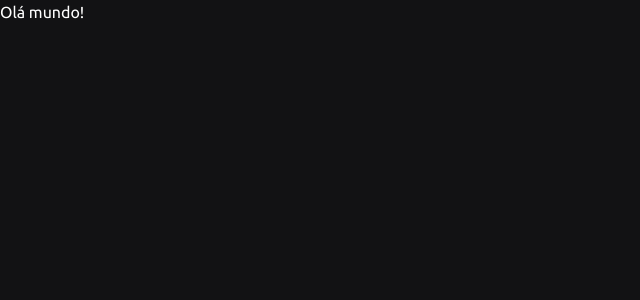
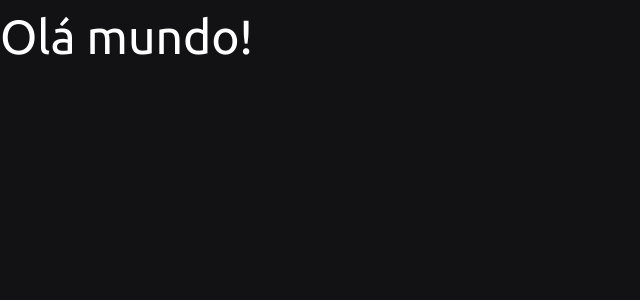
Before and after one commit to Felipe-Emanuel/Pablo-Studio, a Next.js app: page / in a window 1280 px wide. Shown: the top 300 px of the page, without its empty margins (0-640 px from the left). Built offline with nearby package versions, Linux system fonts and the light colour scheme.

Commit message:
✨ feat: Text and Title
Add two new text components

```diff
--- /dev/null
+++ b/src/components/util/Text.tsx
@@ -0,0 +1,34 @@
+import { ReactNode } from "react";
+
+interface TextProps {
+  className?: string;
+  text: ReactNode;
+  title?: string;
+  as?: "span";
+  size?: "xs" | "sm" | "md" | "lg" | "xl" | "2xl";
+  light?: boolean;
+  bold?: boolean;
+  medium?: boolean;
+}
+
+export function Text({ text, as, className, size, bold, medium, light }: TextProps) {
+  const Comp = as ?? "p";
+  const textSize = size ?? "sm";
+  const isLight = light ? "font-light" : "";
+  const isBold = bold ? "font-bold" : "";
+  const isMedium = medium ? "font-bold" : "";
+
+  return (
+    <Comp
+      className={`transition-all
+        font-sans text-${textSize} text-white
+        ${isLight}
+        ${isMedium}
+        ${isBold}
+        ${className}
+    `}
+    >
+      {text}
+    </Comp>
+  );
+}
--- /dev/null
+++ b/src/components/util/Title.tsx
@@ -0,0 +1,31 @@
+interface TitleProps {
+  as?: "h2" | "h3" | "h4" | "h5" | "h6";
+  size?: "xs" | "sm" | "md" | "lg" | "xl" | "2xl";
+  title?: string ;
+  className?: string;
+  light?: boolean;
+  bold?: boolean;
+  medium?: boolean;
+}
+
+export function Title({ title, className, size, as, bold, medium, light }: TitleProps) {
+  const Comp = as ?? "h1";
+  const textSize = size ?? "sm";
+  const isLight = light ? "font-light" : "";
+  const isBold = bold ? "font-bold" : "";
+  const isMedium = medium ? "font-bold" : "";
+
+  return (
+      <Comp
+        className={`transition-all
+          font-sans text-${textSize} text-white
+          ${isLight}
+          ${isMedium}
+          ${isBold}
+          ${className}
+        `}
+      >
+        {title}
+      </Comp>
+  );
+}
--- a/src/pages/index.tsx
+++ b/src/pages/index.tsx
@@ -1,7 +1,9 @@
+import { Title } from "@util/Title";
+
 export default function Home() {
   return (
     <div className="w-screen h-screen bg-dark">
-      <h1 className="text-white">Olá mundo!</h1>
+      <Title size="2xl" title="Olá mundo!" />
     </div>
   );
 }
--- a/tailwind.config.js
+++ b/tailwind.config.js
@@ -1,6 +1,11 @@
 /** @type {import('tailwindcss').Config} */
 module.exports = {
   content: ['./src/**/*.tsx'],
+  safelist: [
+    {
+      pattern: /^text-/
+    }
+  ],
   theme: {
     fontFamily: {
       'sans': ["'Ubuntu', sans-serif"],
--- a/tsconfig.json
+++ b/tsconfig.json
@@ -16,7 +16,8 @@
     "incremental": true,
     "baseUrl": ".",
     "paths": {
-      "@/*": ["./src/*"]
+      "@/*": ["./src/*"],
+      "@util/*": ["./src/components/util/*"]
     }
   },
   "include": ["next-env.d.ts", "**/*.ts", "**/*.tsx"],
```
